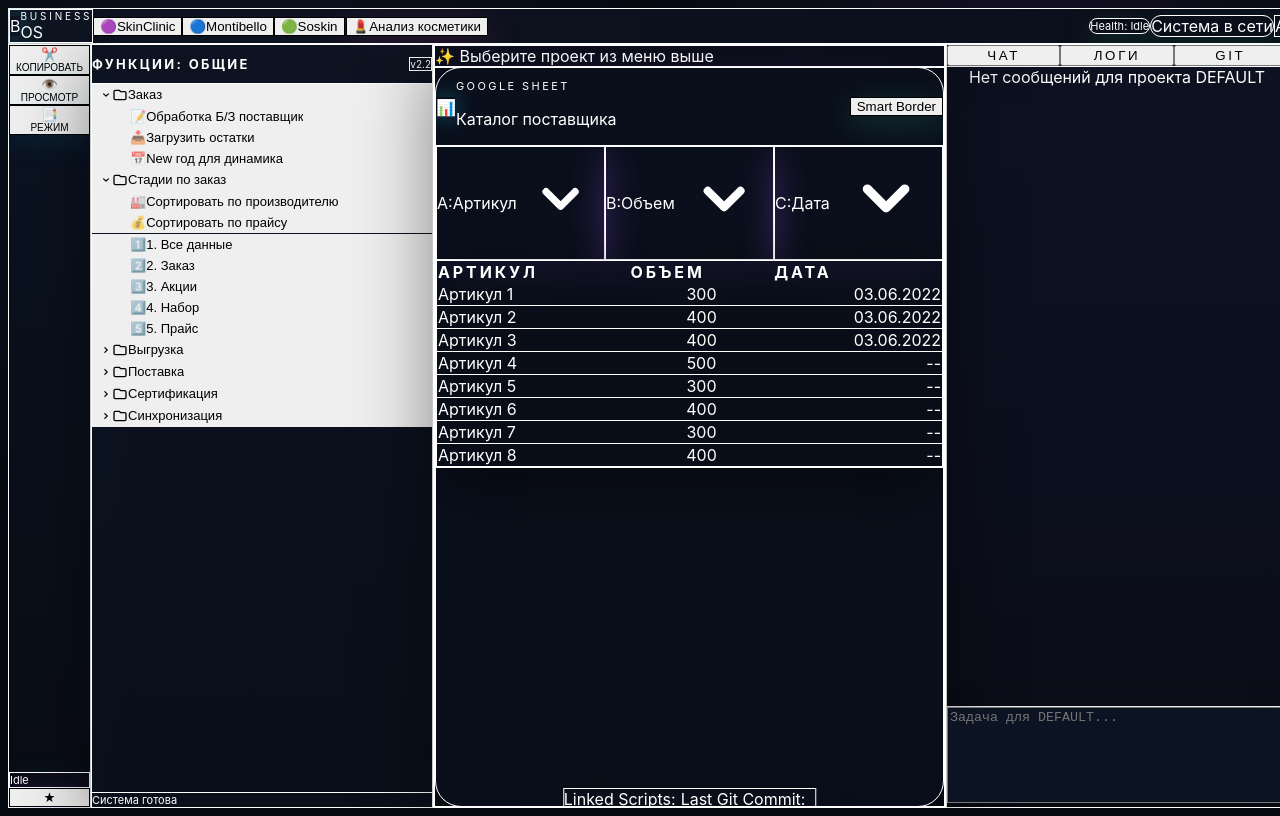
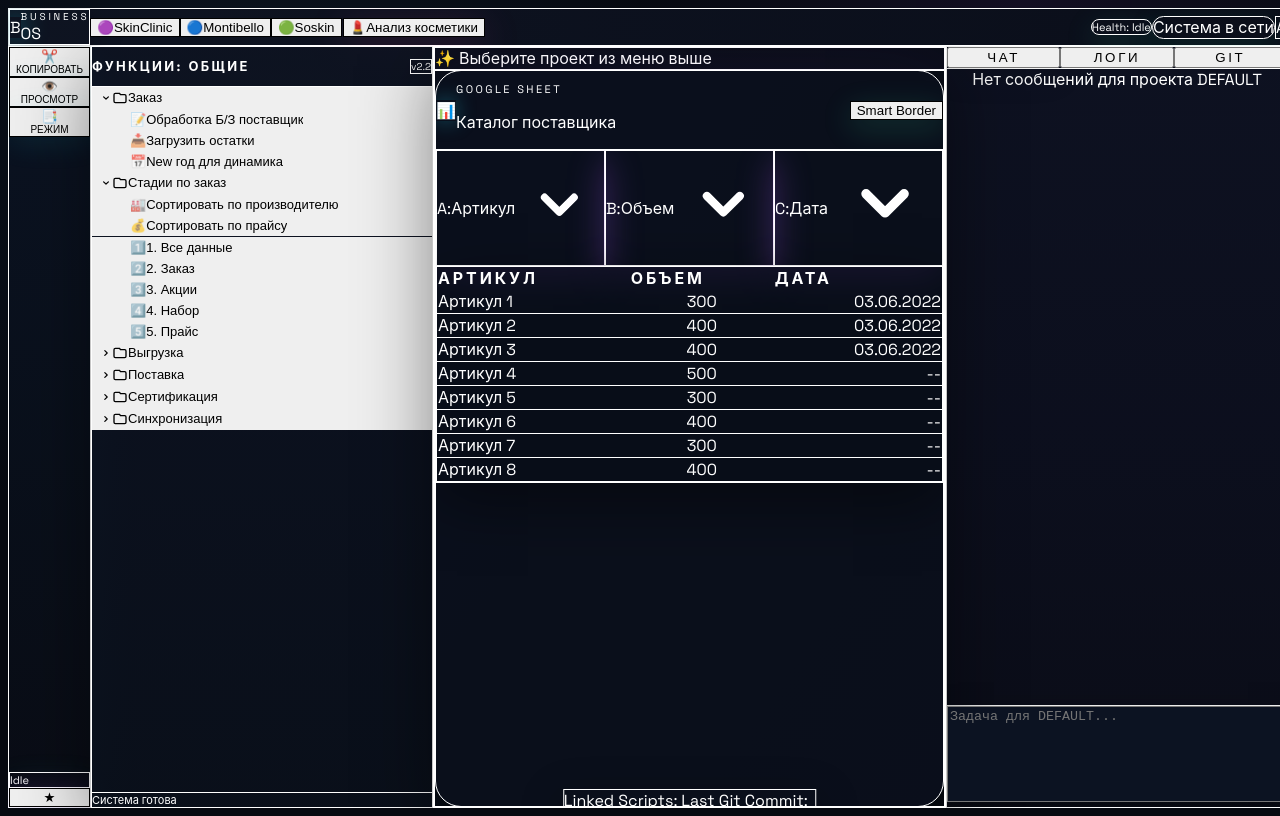
Before and after one commit to alfabeautymarketing-eng/BusinessOS, a Next.js app in the folder client/: page / in a window 1280 px wide. Built offline with nearby package versions, Linux system fonts and the light colour scheme.

Commit message:
auto: update 20251203-021722

```diff
--- a/client/src/app/globals.css
+++ b/client/src/app/globals.css
@@ -1,9 +1,9 @@
+
+@import url('https://fonts.googleapis.com/css2?family=Space+Grotesk:wght@400;500;600;700&display=swap');
 
 @tailwind base;
 @tailwind components;
 @tailwind utilities;
-
-@import url('https://fonts.googleapis.com/css2?family=Space+Grotesk:wght@400;500;600;700&display=swap');
 
 :root {
   --foreground-rgb: 255, 255, 255;
```
